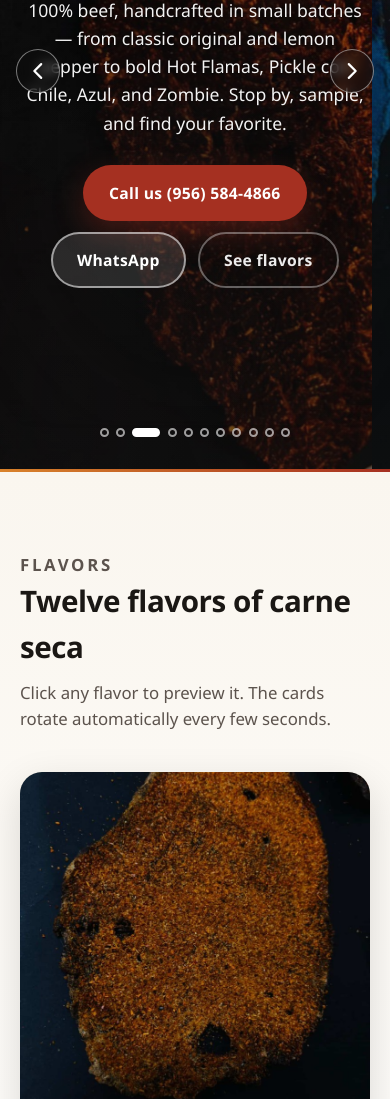
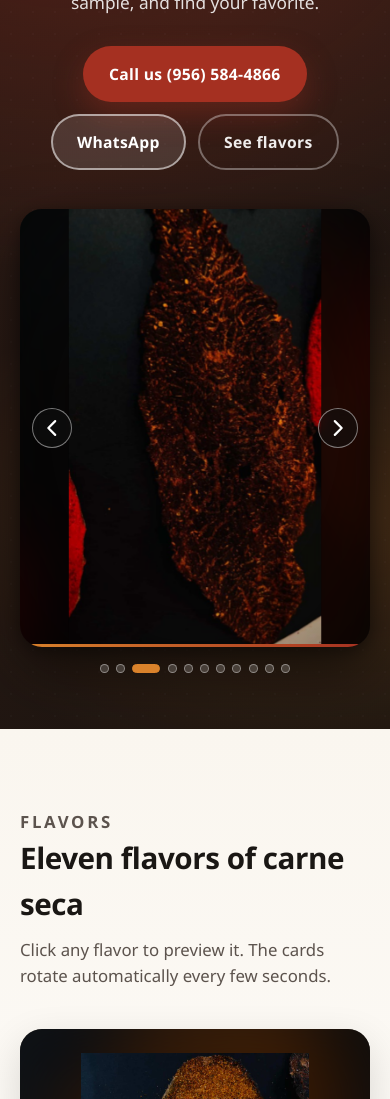
Before and after one commit to RDEV660/mission-meat-market, a website built with Vite: page index.html in a window 390 px wide. Shown: the part 404-1503 px from the top of the page. Built offline with nearby package versions, Linux system fonts and the light colour scheme.

Commit message:
Redesign hero with photo-card layout and brand-tinted gradient
- Replace full-bleed photo + overlay hero with a two-column grid:
  text/CTA on the left, jerky photo in a 4:5 rounded card on the right
  (stacks vertically on mobile).
- Photos are contain-sized inside the card with a blurred fill behind,
  so they're never cropped or upscaled and quality stays sharp.
- Add a warm brand-tied radial+linear gradient backdrop with a subtle
  dotted texture instead of a muddy dark overlay.
- Move carousel controls (prev/next, dots, progress bar) into the card.
- Drop Lemon Pepper from hero/specialty/flavors copy since it's omitted
  from the showcase until a real product photo is supplied.

```diff
--- a/index.html
+++ b/index.html
@@ -66,15 +66,14 @@
 
     <main id="main">
       <section class="hero" aria-label="Featured flavors" tabindex="-1">
-        <div class="hero__slides" id="hero-slides"></div>
-        <div class="hero__overlay" aria-hidden="true"></div>
-
+        <div class="hero__bg" aria-hidden="true"></div>
+        <div class="hero__inner">
           <div class="hero__content">
             <p class="hero__eyebrow reveal" data-stagger="0" data-i18n="hero.eyebrow">
               Rio Grande Valley
             </p>
             <h1 class="hero__title reveal" data-stagger="1" data-i18n="hero.title">
-            Twelve flavors. One unforgettable bite.
+              Eleven flavors. One unforgettable bite.
             </h1>
             <p class="hero__lead reveal" data-stagger="2" data-i18n="hero.lead">
               100% beef, handcrafted in small batches.
@@ -95,6 +94,10 @@
               >
             </div>
           </div>
+
+          <div class="hero__media reveal" data-stagger="2">
+            <div class="hero__media-frame">
+              <div class="hero__slides" id="hero-slides"></div>
 
               <button
                 type="button"
@@ -119,9 +122,12 @@
                 </svg>
               </button>
 
-        <div class="hero__dots" id="hero-dots" role="tablist" aria-label="Hero slides"></div>
               <div class="hero__progress" id="hero-progress" aria-hidden="true">
                 <span class="hero__progress-bar"></span>
+              </div>
+            </div>
+            <div class="hero__dots" id="hero-dots" role="tablist" aria-label="Hero slides"></div>
+          </div>
         </div>
       </section>
 
@@ -129,7 +135,7 @@
         <div class="section__inner">
           <header class="section__head reveal" data-stagger="0">
             <p class="section__eyebrow" data-i18n="flavors.tagsLabel">Flavors</p>
-            <h2 data-i18n="flavors.heading">Twelve flavors of carne seca</h2>
+            <h2 data-i18n="flavors.heading">Eleven flavors of carne seca</h2>
             <p data-i18n="flavors.intro">Click any flavor to preview it.</p>
           </header>
 
--- a/src/i18n.js
+++ b/src/i18n.js
@@ -42,14 +42,14 @@ const MESSAGES = {
     es: 'Valle del Río Grande · Carne seca artesanal',
   },
   'hero.title': {
-    en: 'Twelve flavors. One unforgettable bite.',
-    es: 'Doce sabores. Una mordida inolvidable.',
+    en: 'Eleven flavors. One unforgettable bite.',
+    es: 'Once sabores. Una mordida inolvidable.',
   },
   'hero.lead': {
     en:
-      '100% beef, handcrafted in small batches — from classic original and lemon pepper to bold Hot Flamas, Pickle con Chile, Azul, and Zombie. Stop by, sample, and find your favorite.',
+      '100% beef, handcrafted in small batches — from the classic Sasón Original and bright Tajín to bold Hot Flamas, Chile Habanero, Pickle con Chile, Azul, and Zombie. Stop by, sample, and find your favorite.',
     es:
-      '100% res, hecho artesanal en lotes pequeños — desde el clásico Sasón Original y Lemon Pepper hasta los atrevidos Hot Flamas, Pickle con Chile, Azul y Zombie. Pasa, prueba y elige tu favorito.',
+      '100% res, hecho artesanal en lotes pequeños — desde el clásico Sasón Original y el brillante Tajín hasta los atrevidos Hot Flamas, Chile Habanero, Pickle con Chile, Azul y Zombie. Pasa, prueba y elige tu favorito.',
   },
   'hero.call': {
     en: 'Call us',
@@ -68,7 +68,7 @@ const MESSAGES = {
   'hero.next': { en: 'Next flavor', es: 'Sabor siguiente' },
   'hero.scroll': { en: 'See flavors', es: 'Ver sabores' },
 
-  'flavors.heading': { en: 'Twelve flavors of carne seca', es: 'Doce sabores de carne seca' },
+  'flavors.heading': { en: 'Eleven flavors of carne seca', es: 'Once sabores de carne seca' },
   'flavors.intro': {
     en: 'Click any flavor to preview it. The cards rotate automatically every few seconds.',
     es: 'Toca cualquier sabor para verlo. Las tarjetas avanzan automáticamente cada pocos segundos.',
@@ -151,9 +151,9 @@ const MESSAGES = {
   'specialties.carneTitle': { en: 'Carne seca', es: 'Carne seca' },
   'specialties.carneBody': {
     en:
-      '<strong>100% beef, handcrafted</strong> — the snack customers drive in for. Our cases are stacked with flavors like original, lemon pepper, Tajín, chile de árbol, habanero, Hot Flamas, pickle con chile, and eye-catching varieties such as Azul and Zombie. Stop by for a sample and find your favorite.',
+      '<strong>100% beef, handcrafted</strong> — the snack customers drive in for. Our cases are stacked with flavors like Sasón Original, Tajín, chile de árbol, habanero, Hot Flamas, pickle con chile, and eye-catching varieties such as Azul and Zombie. Stop by for a sample and find your favorite.',
     es:
-      '<strong>100% res, hecho artesanal</strong> — el antojo por el que nos visitan. Nuestras vitrinas lucen sabores como original, lemon pepper, Tajín, chile de árbol, habanero, Hot Flamas, pickle con chile, y creaciones llamativas como Azul y Zombie. Pasa por una muestra y elige tu favorito.',
+      '<strong>100% res, hecho artesanal</strong> — el antojo por el que nos visitan. Nuestras vitrinas lucen sabores como Sasón Original, Tajín, chile de árbol, habanero, Hot Flamas, pickle con chile, y creaciones llamativas como Azul y Zombie. Pasa por una muestra y elige tu favorito.',
   },
   'specialties.fajitaTitle': {
     en: 'Marinated fajita meat',
--- a/src/main.js
+++ b/src/main.js
@@ -181,7 +181,7 @@ function initHeroCarousel() {
   allUrls.forEach((url) => {
     const div = document.createElement('div')
     div.className = 'hero__slide'
-    div.style.backgroundImage = `url("${url}")`
+    div.style.setProperty('--slide-img', `url("${url}")`)
     div.setAttribute('role', 'img')
     div.setAttribute('aria-hidden', 'true')
     container.appendChild(div)
@@ -425,12 +425,14 @@ function initFlavors() {
     setCaption()
   }
 
+  const stage = img.closest('.flavors__image-wrap')
   function swapImage(src, id) {
     img.classList.remove('is-visible')
     img.alt = ''
     requestAnimationFrame(() => {
       img.src = src
       img.alt = t(getCurrentLang(), `flavors.${id}.name`)
+      if (stage) stage.style.setProperty('--bg-img', `url("${src}")`)
       img.addEventListener(
         'load',
         () => img.classList.add('is-visible'),
--- a/src/style.css
+++ b/src/style.css
@@ -301,17 +301,104 @@ img {
 /* ===== Hero ===== */
 .hero {
   position: relative;
-  min-height: min(95vh, 56rem);
-  display: flex;
-  align-items: center;
-  justify-content: center;
   overflow: hidden;
   isolation: isolate;
-  background: var(--color-black);
+  color: var(--color-white);
+  padding: clamp(3rem, 6vw, 5rem) 1.25rem clamp(3.5rem, 6vw, 5rem);
+  background: #15110d;
 }
 
 .hero:focus {
   outline: none;
+}
+
+/* Brand-tied warm gradient backdrop. No image bleed, no muddy overlays. */
+.hero__bg {
+  position: absolute;
+  inset: 0;
+  z-index: 0;
+  background:
+    radial-gradient(60rem 35rem at 18% 22%, rgba(165, 48, 33, 0.32), transparent 65%),
+    radial-gradient(45rem 28rem at 88% 80%, rgba(217, 130, 43, 0.22), transparent 60%),
+    linear-gradient(135deg, #1a1410 0%, #2a1a14 40%, #1a1410 100%);
+  pointer-events: none;
+}
+
+.hero__bg::after {
+  content: '';
+  position: absolute;
+  inset: 0;
+  background-image:
+    radial-gradient(rgba(255, 255, 255, 0.04) 1px, transparent 1px);
+  background-size: 22px 22px;
+  opacity: 0.5;
+  mix-blend-mode: screen;
+}
+
+.hero__inner {
+  position: relative;
+  z-index: 1;
+  max-width: 76rem;
+  margin: 0 auto;
+  display: grid;
+  grid-template-columns: minmax(0, 1.05fr) minmax(0, 0.95fr);
+  gap: clamp(2rem, 5vw, 4.5rem);
+  align-items: center;
+}
+
+@media (max-width: 860px) {
+  .hero__inner {
+    grid-template-columns: 1fr;
+    gap: 2.5rem;
+  }
+}
+
+.hero__content {
+  text-align: left;
+  max-width: 36rem;
+}
+
+@media (max-width: 860px) {
+  .hero__content {
+    margin: 0 auto;
+    text-align: center;
+  }
+}
+
+/* Photo card */
+.hero__media {
+  position: relative;
+  width: 100%;
+  max-width: 32rem;
+  margin: 0 auto;
+}
+
+@media (min-width: 861px) {
+  .hero__media {
+    margin: 0 0 0 auto;
+  }
+}
+
+.hero__media-frame {
+  position: relative;
+  aspect-ratio: 4 / 5;
+  border-radius: var(--radius-lg);
+  overflow: hidden;
+  background: #0d0a08;
+  box-shadow:
+    0 24px 60px rgba(0, 0, 0, 0.55),
+    0 4px 16px rgba(0, 0, 0, 0.35),
+    inset 0 0 0 1px rgba(255, 255, 255, 0.06);
+}
+
+.hero__media-frame::after {
+  /* subtle inner vignette so the corners feel deeper */
+  content: '';
+  position: absolute;
+  inset: 0;
+  background: radial-gradient(ellipse 75% 75% at 50% 50%, transparent 55%, rgba(0, 0, 0, 0.45) 100%);
+  pointer-events: none;
+  z-index: 2;
 }
 
 .hero__slides {
@@ -327,103 +414,96 @@ img {
 }
 
 .hero__slide {
+  position: relative;
   flex: 0 0 100%;
   width: 100%;
   height: 100%;
+  background-color: #0d0a08;
+  overflow: hidden;
+}
+
+/* Blurred fill behind the focal photo, contained within the card. */
+.hero__slide::before {
+  content: '';
+  position: absolute;
+  inset: 0;
+  background-image: var(--slide-img);
   background-size: cover;
   background-position: center;
-  animation: heroKenBurns 18s ease-in-out infinite alternate;
-  animation-play-state: paused;
+  filter: blur(28px) brightness(0.55) saturate(1.1);
+  transform: scale(1.2);
+  z-index: 0;
 }
 
-.hero__slide.is-active {
-  animation-play-state: running;
+/* Sharp focal photo, contain-sized so it never crops or upscales. */
+.hero__slide::after {
+  content: '';
+  position: absolute;
+  inset: 0;
+  background-image: var(--slide-img);
+  background-size: contain;
+  background-position: center;
+  background-repeat: no-repeat;
+  z-index: 1;
+  transform: scale(1);
+  transition: transform 6s var(--ease-out);
 }
 
-@keyframes heroKenBurns {
-  from {
-    transform: scale(1.06) translate3d(-1.5%, 0.5%, 0);
-  }
-  to {
-    transform: scale(1.12) translate3d(1.5%, -1%, 0);
-  }
-}
-
-.hero__overlay {
-  position: absolute;
-  inset: 0;
-  z-index: 2;
-  background:
-    linear-gradient(
-      180deg,
-      rgba(17, 17, 17, 0.18) 0%,
-      rgba(17, 17, 17, 0.05) 35%,
-      rgba(17, 17, 17, 0.55) 100%
-    ),
-    radial-gradient(ellipse 60% 55% at 18% 90%, rgba(17, 17, 17, 0.55), transparent 75%),
-    radial-gradient(ellipse 60% 55% at 85% 10%, rgba(165, 48, 33, 0.18), transparent 75%);
-  pointer-events: none;
-}
-
-.hero__content {
-  position: relative;
-  z-index: 3;
-  max-width: 44rem;
-  padding: 5rem 1.5rem 6rem;
-  margin: 0 auto;
-  text-align: center;
-  color: var(--color-white);
-}
-
-.hero__content::before {
-  content: '';
-  position: absolute;
-  inset: -1.5rem -2rem -2.5rem;
-  background: radial-gradient(ellipse 80% 70% at 50% 60%, rgba(17, 17, 17, 0.55), transparent 75%);
-  z-index: -1;
-  filter: blur(2px);
-  pointer-events: none;
+.hero__slide.is-active::after {
+  transform: scale(1.04);
 }
 
 .hero__eyebrow {
-  font-size: 0.78rem;
+  font-size: 0.74rem;
   font-weight: 700;
   text-transform: uppercase;
-  letter-spacing: 0.18em;
-  color: rgba(255, 255, 255, 0.92);
-  margin: 0 0 1rem;
+  letter-spacing: 0.22em;
+  color: var(--color-orange-soft);
+  margin: 0 0 1.1rem;
   display: inline-block;
-  padding: 0.4rem 0.9rem;
-  border: 1px solid rgba(255, 255, 255, 0.45);
+  padding: 0.4rem 0.95rem;
+  border: 1px solid rgba(246, 207, 153, 0.35);
   border-radius: 999px;
-  background: rgba(17, 17, 17, 0.25);
-  backdrop-filter: blur(6px);
+  background: rgba(165, 48, 33, 0.22);
+  backdrop-filter: blur(4px);
 }
 
 .hero__title {
   font-family: var(--font-display);
-  font-size: clamp(2.1rem, 5.4vw, 3.6rem);
+  font-size: clamp(2.2rem, 5.4vw, 3.7rem);
   font-weight: 800;
-  line-height: 1.06;
-  margin: 0 0 1rem;
-  letter-spacing: -0.02em;
-  text-shadow: 0 4px 30px rgba(0, 0, 0, 0.65), 0 2px 6px rgba(0, 0, 0, 0.5);
+  line-height: 1.04;
+  margin: 0 0 1.1rem;
+  letter-spacing: -0.022em;
+  color: var(--color-white);
 }
 
 .hero__lead {
-  margin: 0 auto 1.75rem;
-  max-width: 36rem;
-  font-size: 1.1rem;
+  margin: 0 0 1.85rem;
+  max-width: 32rem;
+  font-size: 1.08rem;
   line-height: 1.6;
-  color: rgba(255, 255, 255, 0.95);
-  text-shadow: 0 2px 18px rgba(0, 0, 0, 0.55), 0 1px 3px rgba(0, 0, 0, 0.5);
+  color: rgba(255, 255, 255, 0.86);
+}
+
+@media (max-width: 860px) {
+  .hero__lead {
+    margin-left: auto;
+    margin-right: auto;
+  }
 }
 
 .hero__actions {
   display: flex;
   flex-wrap: wrap;
   gap: 0.75rem;
-  justify-content: center;
+  justify-content: flex-start;
+}
+
+@media (max-width: 860px) {
+  .hero__actions {
+    justify-content: center;
+  }
 }
 
 /* Buttons */
@@ -486,17 +566,17 @@ img {
   background: rgba(255, 255, 255, 0.1);
 }
 
-/* Hero controls */
+/* Hero controls — anchored to the photo card */
 .hero__nav {
   position: absolute;
   top: 50%;
   z-index: 4;
   transform: translateY(-50%);
-  width: 44px;
-  height: 44px;
+  width: 40px;
+  height: 40px;
   border-radius: 999px;
   border: 1px solid rgba(255, 255, 255, 0.45);
-  background: rgba(17, 17, 17, 0.4);
+  background: rgba(17, 17, 17, 0.55);
   color: var(--color-white);
   display: inline-flex;
   align-items: center;
@@ -504,59 +584,72 @@ img {
   cursor: pointer;
   transition: background var(--dur-fast), transform var(--dur-fast);
   backdrop-filter: blur(6px);
+  opacity: 0;
+}
+
+.hero__media:hover .hero__nav,
+.hero__media:focus-within .hero__nav {
+  opacity: 1;
 }
 
 .hero__nav:hover {
-  background: rgba(165, 48, 33, 0.85);
+  background: rgba(165, 48, 33, 0.9);
   transform: translateY(-50%) scale(1.08);
 }
 
 .hero__nav:focus-visible {
   outline: 3px solid var(--color-orange);
   outline-offset: 3px;
+  opacity: 1;
 }
 
 .hero__nav--prev {
-  left: 1rem;
+  left: 0.75rem;
 }
 
 .hero__nav--next {
-  right: 1rem;
+  right: 0.75rem;
+}
+
+@media (hover: none) {
+  /* Always show controls on touch devices */
+  .hero__nav {
+    opacity: 1;
+  }
 }
 
 .hero__dots {
-  position: absolute;
-  bottom: 2.2rem;
-  left: 0;
-  right: 0;
+  position: relative;
   z-index: 4;
+  margin-top: 1.1rem;
   display: flex;
   justify-content: center;
   gap: 0.45rem;
   flex-wrap: wrap;
-  padding: 0 1rem;
+  padding: 0 0.5rem;
 }
 
 .hero__dot {
   width: 9px;
   height: 9px;
   border-radius: 50%;
-  border: 2px solid rgba(255, 255, 255, 0.6);
-  background: transparent;
+  border: 1px solid rgba(255, 255, 255, 0.4);
+  background: rgba(255, 255, 255, 0.18);
   padding: 0;
   cursor: pointer;
-  transition: background var(--dur-fast), transform var(--dur-fast), width var(--dur-fast);
+  transition: background var(--dur-fast), transform var(--dur-fast), width var(--dur-fast),
+    border-color var(--dur-fast);
 }
 
 .hero__dot:hover,
 .hero__dot:focus-visible {
-  background: rgba(255, 255, 255, 0.45);
-  transform: scale(1.2);
+  background: rgba(255, 255, 255, 0.55);
+  transform: scale(1.15);
 }
 
 .hero__dot.is-active {
-  background: var(--color-white);
-  border-color: var(--color-white);
+  background: var(--color-orange);
+  border-color: var(--color-orange);
   width: 28px;
   border-radius: 999px;
 }
@@ -568,7 +661,7 @@ img {
   right: 0;
   z-index: 4;
   height: 3px;
-  background: rgba(255, 255, 255, 0.15);
+  background: rgba(255, 255, 255, 0.12);
 }
 
 .hero__progress-bar {
@@ -692,8 +785,22 @@ img {
   position: relative;
   flex: 1 1 auto;
   min-height: 22rem;
-  background: var(--color-paper);
+  background: var(--color-ink);
   overflow: hidden;
+}
+
+/* Same blurred-backdrop trick used in the hero — keeps the stage feeling full
+   while the actual photo stays sharp and uncropped. */
+.flavors__image-wrap::before {
+  content: '';
+  position: absolute;
+  inset: 0;
+  background-image: var(--bg-img);
+  background-size: cover;
+  background-position: center;
+  filter: blur(34px) brightness(0.55) saturate(1.05);
+  transform: scale(1.16);
+  z-index: 0;
 }
 
 .flavors__image {
@@ -701,10 +808,12 @@ img {
   inset: 0;
   width: 100%;
   height: 100%;
-  object-fit: cover;
+  object-fit: contain;
+  padding: 1.5rem;
+  z-index: 1;
   opacity: 0;
-  transform: scale(1.04);
-  transition: opacity 0.45s var(--ease-emph), transform 0.7s var(--ease-emph);
+  transform: scale(0.985);
+  transition: opacity 0.5s var(--ease-emph), transform 0.7s var(--ease-emph);
 }
 
 .flavors__image.is-visible {
@@ -871,7 +980,7 @@ img {
   inset: 0;
   background-size: cover;
   background-position: center;
-  transform: scale(1.05);
+  transform: scale(1);
   transition: transform 0.8s var(--ease-emph);
 }
 
@@ -883,7 +992,7 @@ img {
 }
 
 .card--feature:hover .card__media {
-  transform: scale(1.12);
+  transform: scale(1.06);
 }
 
 .card--feature .card__body {
@@ -1275,6 +1384,7 @@ img {
 
   .reveal,
   .hero__slide,
+  .hero__slide::after,
   .flavors__image,
   .card,
   .quote,
```
Lines whose indentation alone changed are shown as unchanged.
